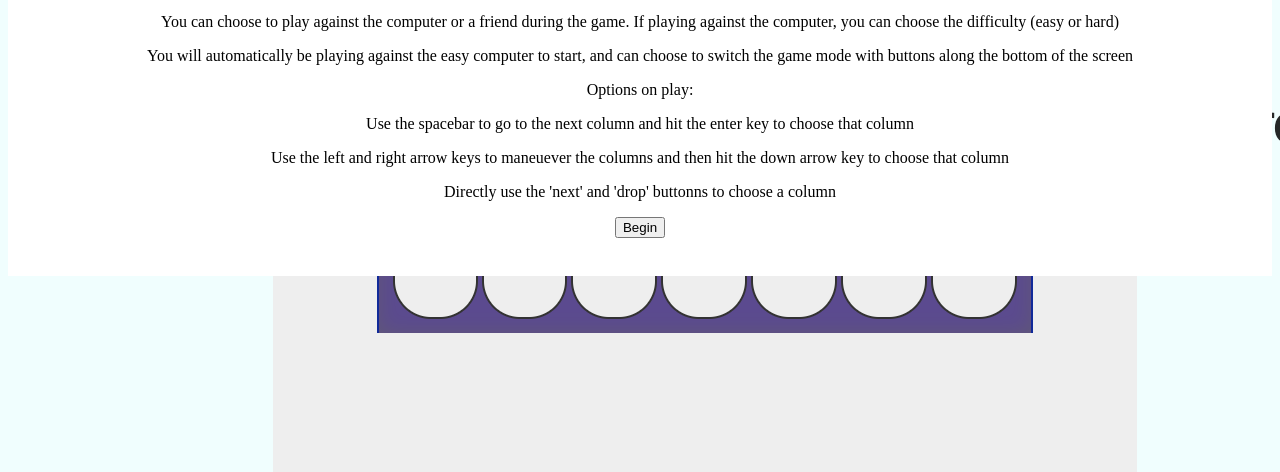
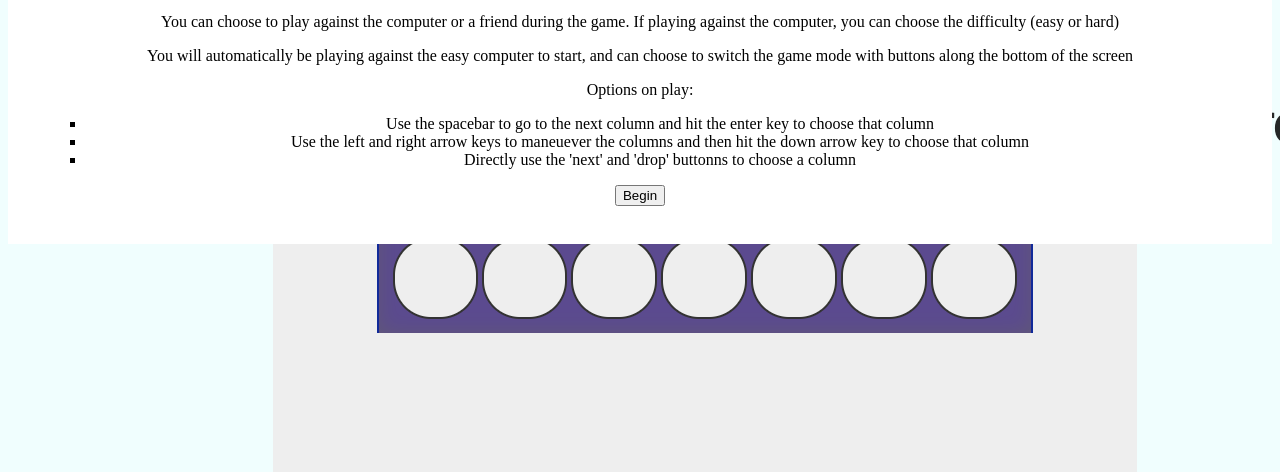
Before and after one commit to haliechm/switchConnectFour, a plain HTML site: page index.html in a window 1280 px wide. Shown: the part 328-800 px from the top of the page. Drawn offline with Linux system fonts and the light colour scheme.

Commit message:
Update index.html

```diff
--- a/index.html
+++ b/index.html
@@ -14,9 +14,11 @@
    <p>You can choose to play against the computer or a friend during the game. If playing against the computer, you can choose the difficulty (easy or hard)</p>
    <p>You will automatically be playing against the easy computer to start, and can choose to switch the game mode with buttons along the bottom of the screen</p>
    <p>Options on play:</p>
-   <p>Use the spacebar to go to the next column and hit the enter key to choose that column</p>
-   <p>Use the left and right arrow keys to maneuever the columns and then hit the down arrow key to choose that column</p>
-   <p>Directly use the 'next' and 'drop' buttonns to choose a column</p>
+  <ul style="list-style-type:square;;">
+      <li>Use the spacebar to go to the next column and hit the enter key to choose that column</li>
+      <li>Use the left and right arrow keys to maneuever the columns and then hit the down arrow key to choose that column</li>
+      <li>Directly use the 'next' and 'drop' buttonns to choose a column</li>
+    </ul>
 
    <a href="game.html"><button type="button">Begin</button></a>
    </div>
```
